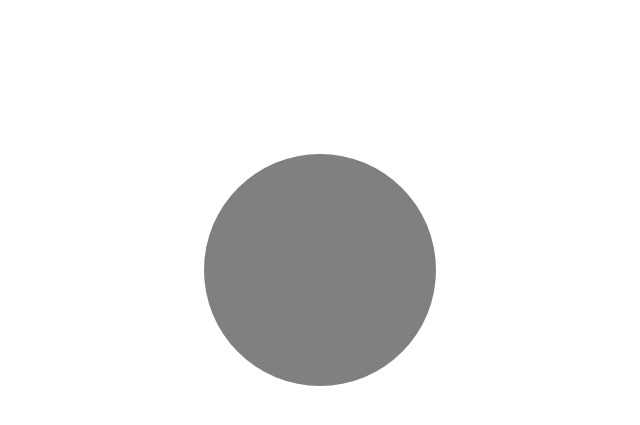
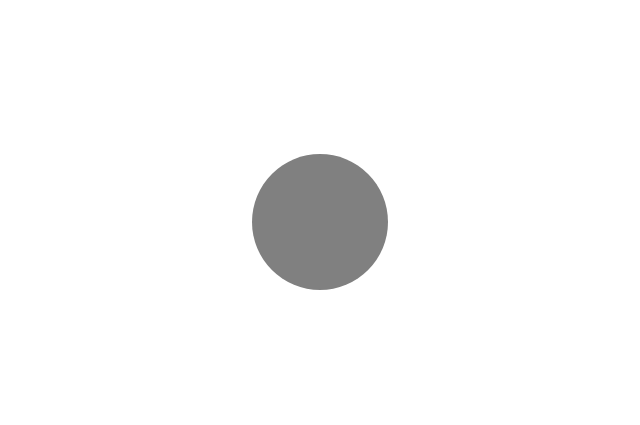
Before and after one commit to rarefiction/novel, a plain HTML site: page index.html in a window 1280 px wide. Shown: the part 109-534 px from the top of the page, without its empty margins (320-960 px from the left). Drawn offline with nearby package versions, Linux system fonts and the light colour scheme.

Commit message:
Add files via upload
change in css

```diff
--- a/styles.css
+++ b/styles.css
@@ -1,7 +1,6 @@
 body {
   font-family: "Montserrat", sans-serif;
 }
-
 
 h1 {
   text-align: center;
@@ -24,9 +23,11 @@ h1 {
   font-size: 16px;
   margin: 1rem;
   border-radius: 50%;
-  height: 12rem;
-  width: 12rem;
-  line-height: 10;
+  height: 6rem;
+  width: 6rem;
+  line-height: 2;
+  font-size:1rem;
+  text-align: center;
 }
 
 .hidden {
@@ -98,7 +99,6 @@ h1 {
   top: 20px;
 }
 
-
 .center {
   position: static;
 }
```
